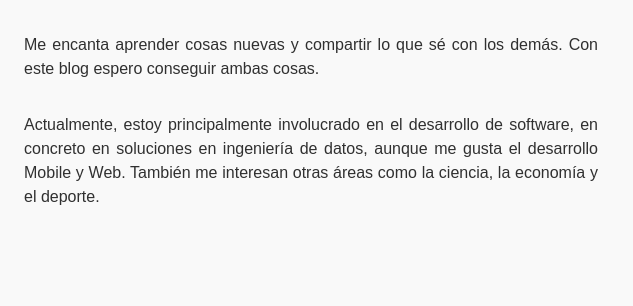
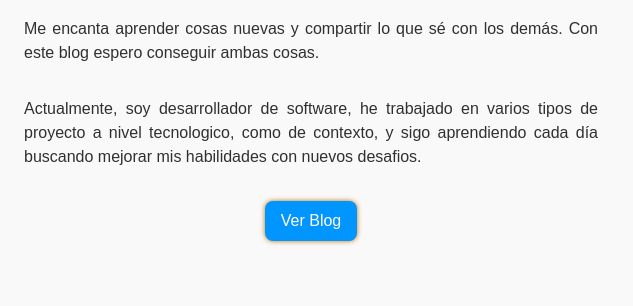
Before and after one commit to Marius9595/mario_pinto_personal_blog, an Astro site: page / in a window 1280 px wide. Shown: the part 248-554 px from the top of the page, 0-633 px from the left. Built offline with nearby package versions, Linux system fonts and the light colour scheme; Astro itself is replaced by a stand-in of ours.

Commit message:
:lipstick: Update about and added button action to go blog
Took 32 minutes

```diff
--- a/src/pages/index.astro
+++ b/src/pages/index.astro
@@ -9,10 +9,10 @@ const proposal = (
 )
 
 const about = (
-    'Actualmente, estoy principalmente involucrado en el desarrollo de\n' +
-    'software, en concreto en soluciones en ingeniería de datos, aunque me\n' +
-    'gusta el desarrollo Mobile y Web. También me interesan otras áreas como\n' +
-    'la ciencia, la economía y el deporte.'
+    'Actualmente, soy desarrollador de software, ' +
+    'he trabajado en varios tipos de proyecto a nivel tecnologico, '  +
+    'como de contexto, y sigo aprendiendo cada día buscando mejorar mis ' +
+    'habilidades con nuevos desafios.'
 )
 ---
 
@@ -22,6 +22,9 @@ const about = (
       <h2> {welcome} </h2>
       <p> {proposal} </p>
       <p> {about} </p>
+       <div class="hero__call_action">
+            <a href="/blog" class="hero_button">Ver Blog</a>
+       </div>
     </section>
 
     <figure class="hero__img_author">
@@ -61,6 +64,28 @@ const about = (
         object-fit: cover;
       }
     }
+
+    .hero__call_action {
+        display: flex;
+        justify-content: center;
+        margin-top: 1rem;
+
+        .hero_button {
+            padding: 0.5rem 1rem;
+            border: none;
+            border-radius: 0.5rem;
+            background-color: var(--color-primary);
+            color: white;
+            font-size: 1rem;
+            cursor: pointer;
+            text-decoration: none;
+            box-shadow: 0 0 5px var(--color-secondary);
+        }
+
+        .hero_button:hover {
+            background-color: var(--color-secondary);
+        }
+    }
   }
 
   @media screen and (min-width: 636px) {
```
